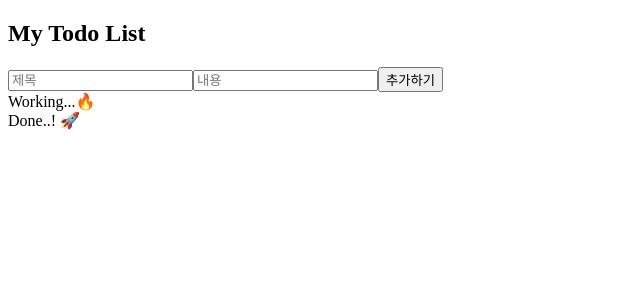
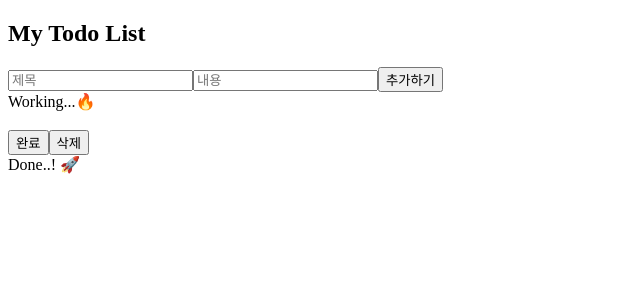
Before and after one commit to gyurison7/React-Lv2, a React (Create React App) app: page / in a window 1280 px wide. Shown: the top 300 px of the page, without its empty margins (0-640 px from the left). Built offline with nearby package versions, Linux system fonts and the light colour scheme.

Commit message:
Feat: 추가기능 구현

```diff
--- a/src/Pages/Home.js
+++ b/src/Pages/Home.js
@@ -5,7 +5,7 @@ import { addTodo } from '../redux/modules/todos'
 
 function Home() {
     const [input, setInput] = useState({ title: '', content: '' })
-    const todos = useSelector((state)=>state.todos)
+    const todos = useSelector((state) => state.todos.todos)
     const dispatch = useDispatch()
 
     const inputChange = (event) => {
@@ -16,9 +16,9 @@ function Home() {
 
 
     const addButton = () => {
-        if (input.title !=='' && input.content !== '') {
+        if (input.title !== '' && input.content !== '') {
             dispatch(addTodo({
-                id: todos.length+1,
+                id: todos.length + 1,
                 title: input.title,
                 content: input.content,
                 status: false
@@ -28,7 +28,7 @@ function Home() {
             alert('제목과 내용 모두 입력하세요')
             return
         }
-        setInput({title: '', content: ''})
+        setInput({ title: '', content: '' })
     }
 
     return (
@@ -48,13 +48,32 @@ function Home() {
                     value={input.content}
                     name='content'
                     onChange={inputChange} />
-                    <button onClick={addButton}>추가하기</button>
+                <button onClick={addButton}>추가하기</button>
             </div>
-            <div>Working...🔥 </div>
-                {
-
-                }
+            <div>Working...🔥</div>
+            {
+                todos.filter((item) => item.status === false)
+                    .map((item) => (
+                        <div key={item.id}>
+                            <h3>{item.title}</h3>
+                                {item.content}
+                            <button>완료</button>
+                            <button>삭제</button>
+                        </div>
+                    ))
+            }
             <div>Done..! 🚀 </div>
+            {
+                todos.filter((item) => item.status !== false)
+                    .map((item) => (
+                        <div key={item.id}>
+                            <h3>{item.title}</h3>
+                                {item.content}
+                            <button>완료</button>
+                            <button>삭제</button>
+                        </div>
+                    ))
+            }
         </div>
     )
 }
```
